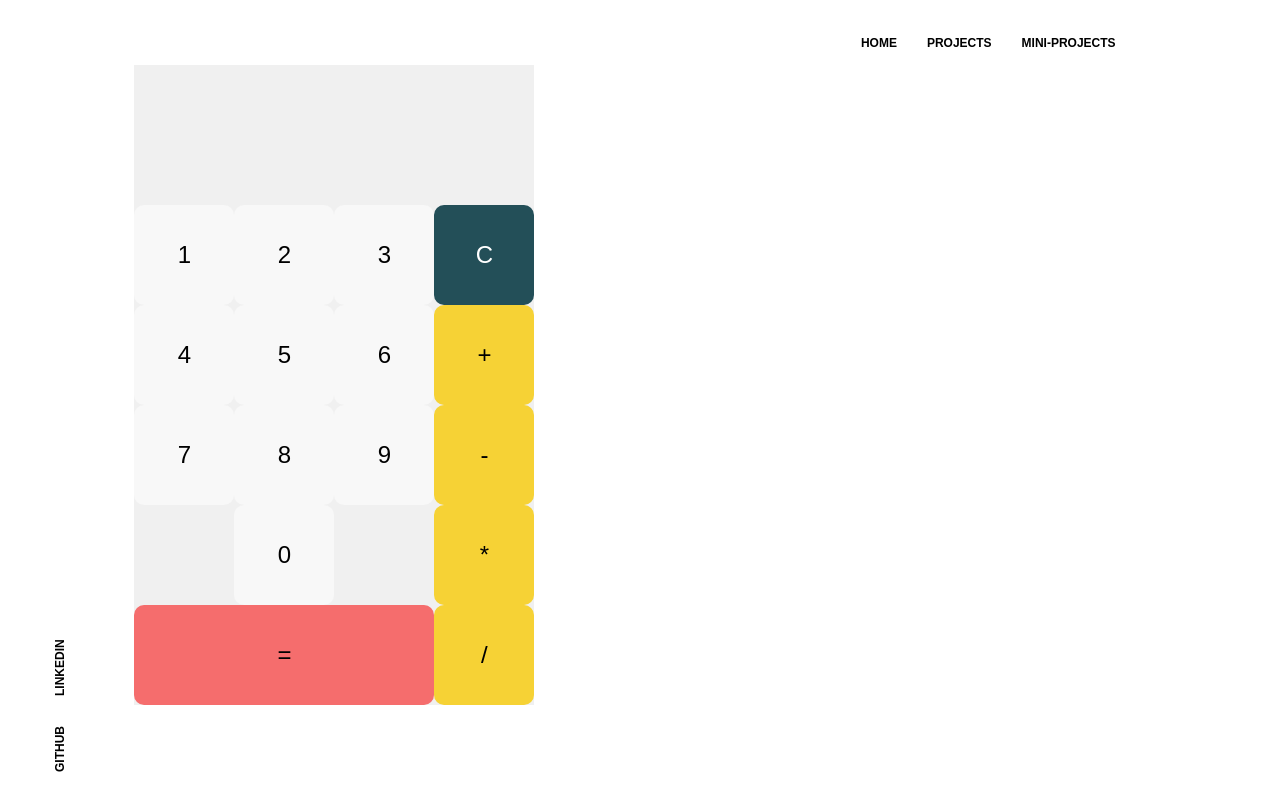
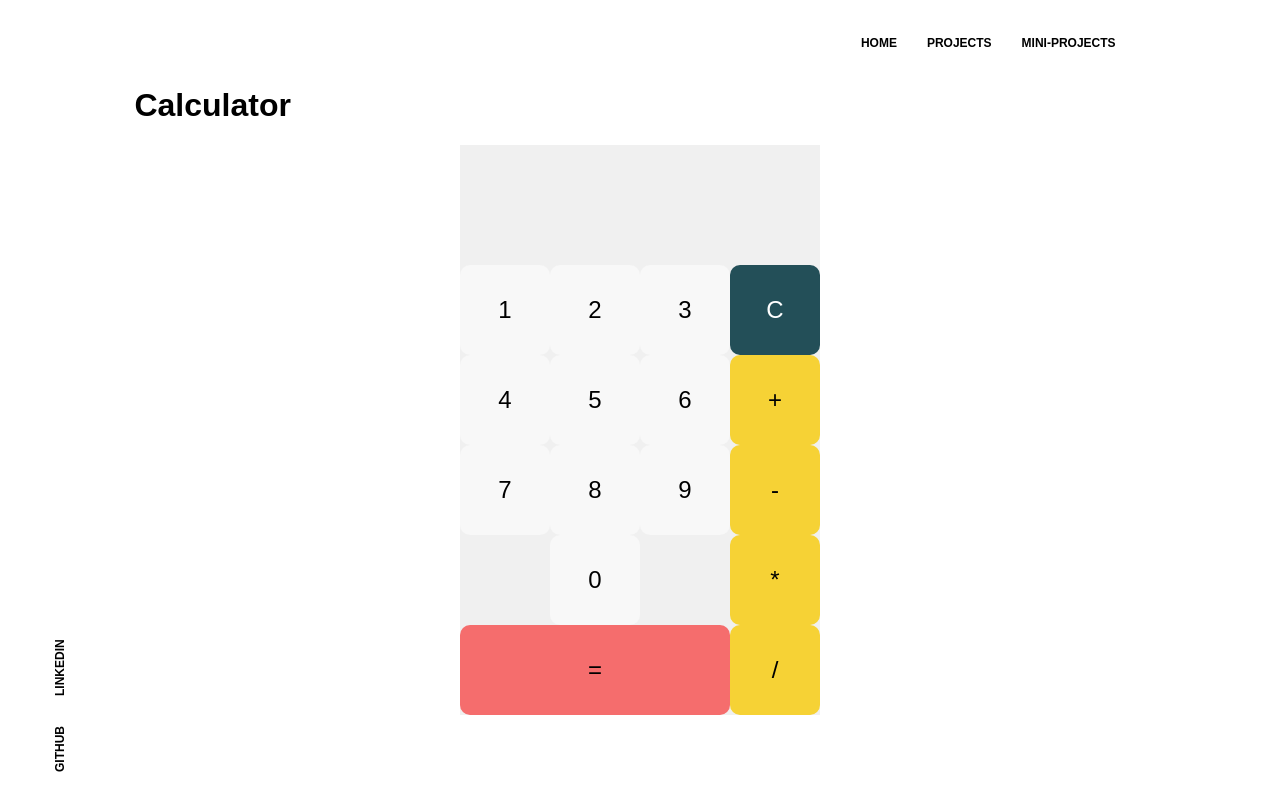
Before and after one commit to FayeCarter/portfolio, a React (Create React App) app: page /mini-projects/Calculator in a window 1280 px wide. Built offline with nearby package versions, Linux system fonts and the light colour scheme.

Commit message:
Scal Calculator down

```diff
--- a/src/components/CalculatorProject.js
+++ b/src/components/CalculatorProject.js
@@ -11,9 +11,10 @@ function CalculatorProject() {
       <div className="Window">
         <div className="CalculatorProject">
           <Navigation />
+          <h1>Calculator</h1>
           <Calculator />
         </div>
-        </div>
+      </div>
     </div>
   );
 }
--- a/src/components/mini-projects/Calculator/Calculator.css
+++ b/src/components/mini-projects/Calculator/Calculator.css
@@ -1,11 +1,12 @@
 .Calculator {
-  width: 400px;
+  width: 360px;
   background-color: rgb(240, 240, 240);
+  margin: auto;
 }
 
 .calc-result {
-  height: 90px;
-  line-height: 90px;
+  height: 80px;
+  line-height: 80px;
   width: 100%;
   text-align: right;
   font-size: 8vh;
@@ -13,8 +14,8 @@
 }
 
 .calc-input {
-  height: 50px;
-  line-height: 50px;
+  height: 40px;
+  line-height: 40px;
   width: 100%;
   text-align: right;
   font-size: 3vh;
@@ -22,8 +23,8 @@
 }
 
 button {
-  width: 100px;
-  height: 100px;
+  width: 90px;
+  height: 90px;
   font-size: 3vh;
   border: none;
   background-color: rgb(248, 248, 248);
```
